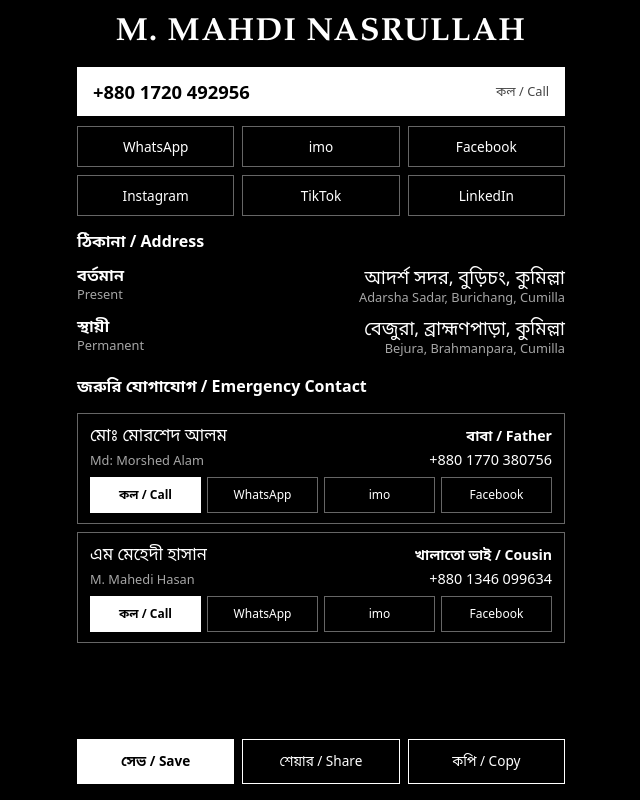
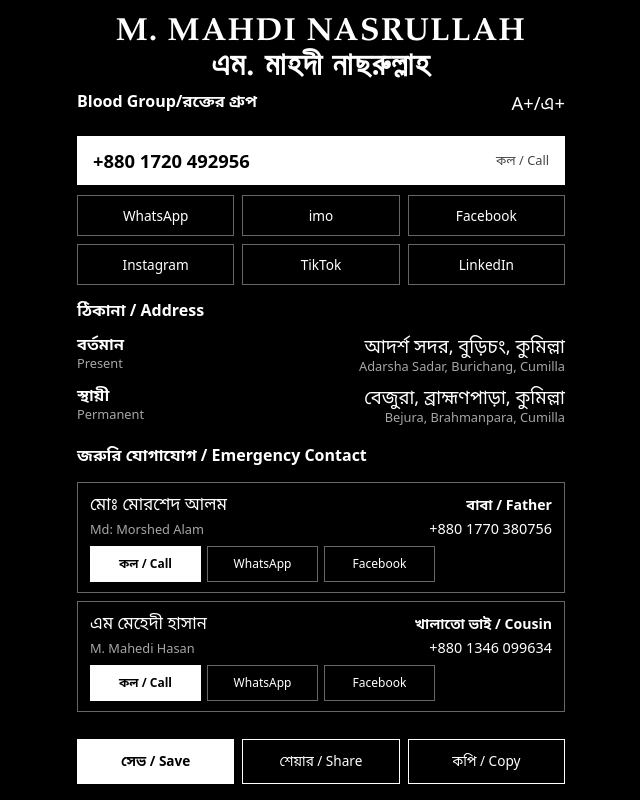
Before and after one commit to mnasrullahmahdi-debug/mahdi-app, a website: page www/index.html in a window 1280 px wide. Shown: the whole page, without its empty margins (319-959 px from the left). Drawn offline with Linux system fonts and the light colour scheme.

Commit message:
index.html

```diff
--- a/www/index.html
+++ b/www/index.html
@@ -49,6 +49,10 @@ button:focus-visible,a:focus-visible{outline:2px solid var(--ink);outline-offset
 <main class="frame">
   <h1>M. MAHDI NASRULLAH</h1>
 
+  <h1>এম. মাহদী নাছরুল্লাহ</h1>
+
+  <div class="addr"><span class="l">Blood Group/রক্তের গ্ৰুপ</span><span class="v">A+/এ+</span></div>
+
   <a class="call-main go" href="tel:+8801720492956">+880 1720 492956 <span>কল / Call</span></a>
 
   <div class="social">
@@ -71,7 +75,6 @@ button:focus-visible,a:focus-visible{outline:2px solid var(--ink);outline-offset
     <div class="acts">
       <a class="go call" href="tel:+8801770380756">কল / Call</a>
       <a class="go" href="https://wa.me/8801770380756">WhatsApp</a>
-      <a class="cp" href="#" data-copy="+8801770380756">imo</a>
       <a class="go" href="https://www.facebook.com/share/1EEPntR85R/">Facebook</a>
     </div>
   </div>
@@ -81,7 +84,6 @@ button:focus-visible,a:focus-visible{outline:2px solid var(--ink);outline-offset
     <div class="acts">
       <a class="go call" href="tel:+8801346099634">কল / Call</a>
       <a class="go" href="https://wa.me/8801346099634">WhatsApp</a>
-      <a class="go" href="https://facetime.apple.com/join#v=1&p=U8mdYoNqEfGDJ74H8+Txiw&k=cF7j43hhdHhhKa58k7hVdUpSnaI1JOZvkXd1FC6zmnc">imo</a>
       <a class="go" href="https://www.facebook.com/share/1Fp3RFsWQV/">Facebook</a>
     </div>
   </div>
```
